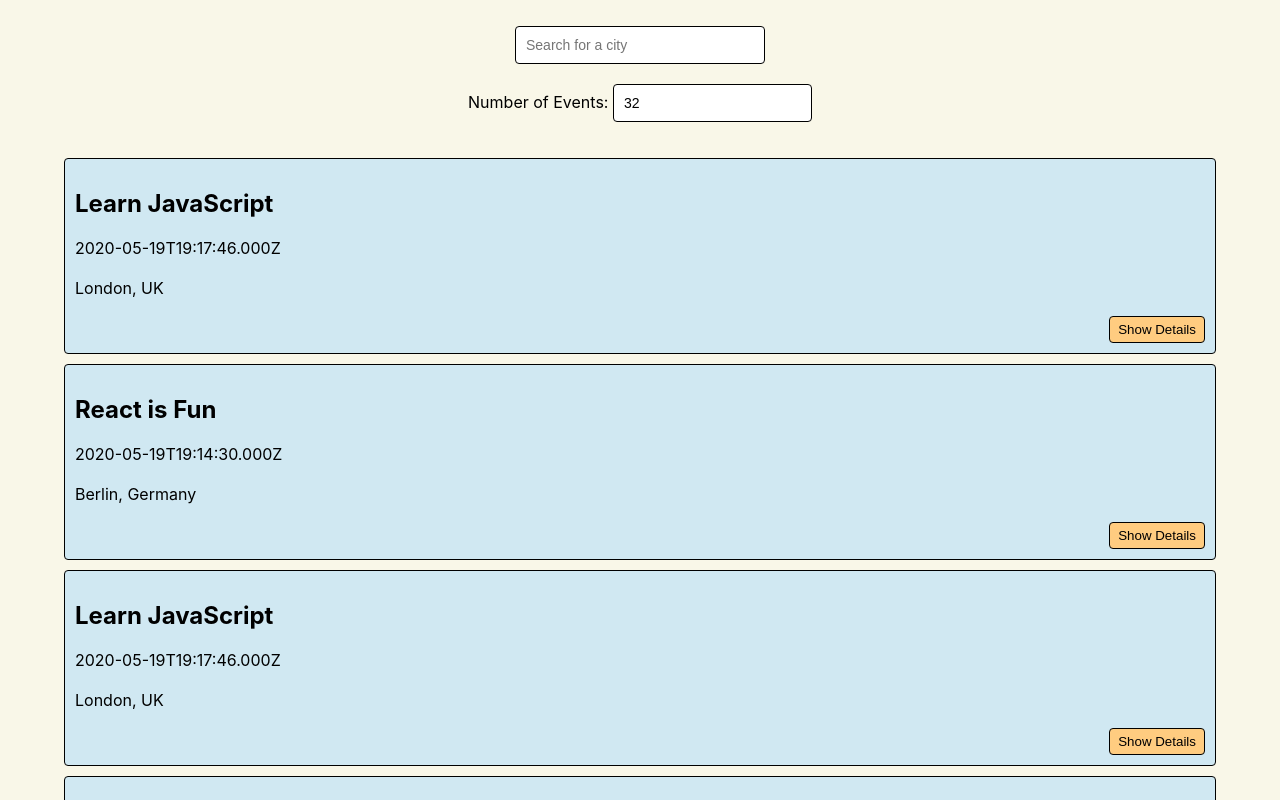
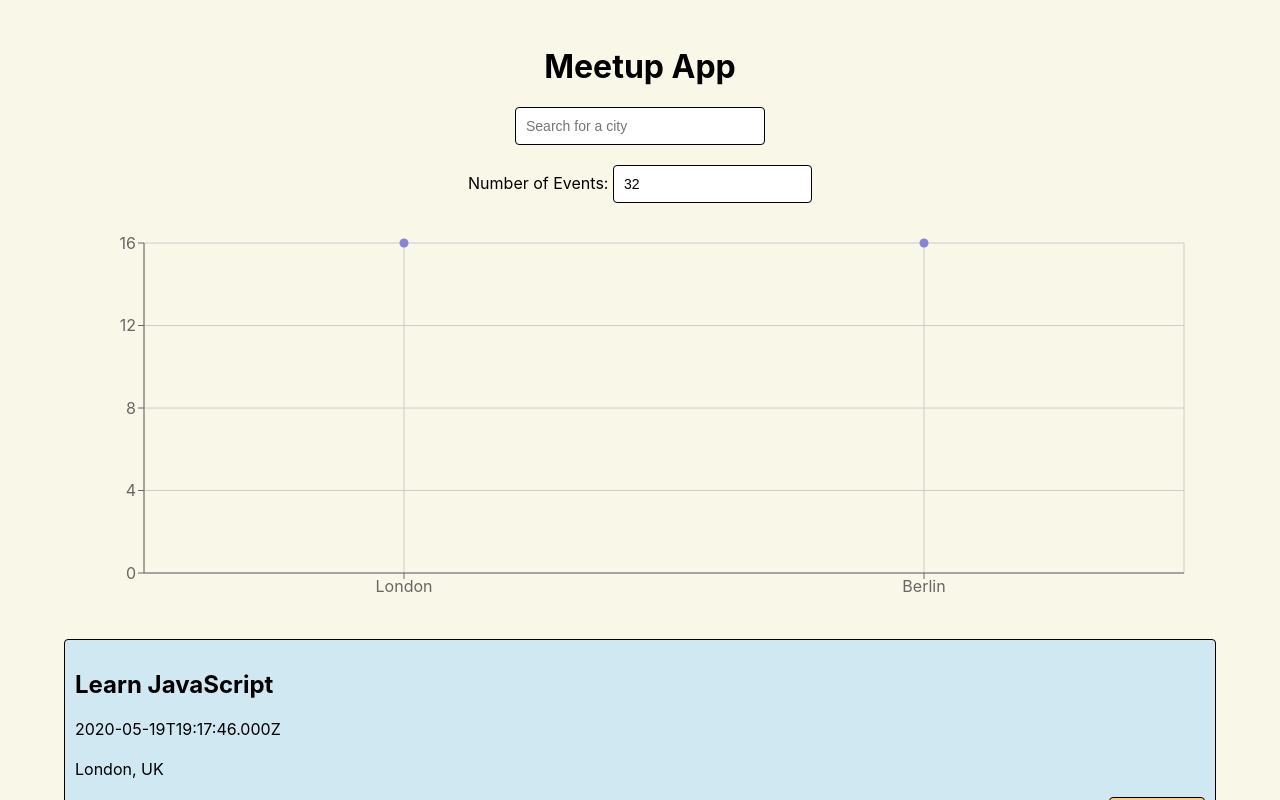
Before and after one commit to evandanowitz/meetup-app, a React (Create React App) app: page / in a window 1280 px wide. Shown: the top 800 px of the page. Built offline with nearby package versions, Linux system fonts and the light colour scheme; what atatus-spa would draw is missing.

Commit message:
Import and render CityEventsChart component in App.js

```diff
--- a/src/App.js
+++ b/src/App.js
@@ -2,6 +2,7 @@ import { useState, useEffect } from "react";
 import CitySearch from "./components/CitySearch";
 import EventList from "./components/EventList";
 import NumberOfEvents from "./components/NumberOfEvents";
+import CityEventsChart from "./components/CityEventsChart";
 import { InfoAlert, WarningAlert, ErrorAlert } from "./components/Alert";
 import { extractLocations, getEvents } from "./api";
 import "./App.css";
@@ -34,6 +35,7 @@ const App = () => {
 
   return (
     <div className="App">
+      <h1>Meetup App</h1>
       <div className="alerts-container">
         {infoAlert.length ? <InfoAlert text={infoAlert} /> : null}
         {warningAlert.length ? <WarningAlert text={warningAlert} /> : null}
@@ -48,6 +50,10 @@ const App = () => {
         setCurrentNOE={setCurrentNOE}
         setErrorAlert={setErrorAlert}
       />
+      <CityEventsChart
+        allLocations={allLocations}
+        events={events}
+      />
       <EventList
         events={events}
       />
```
